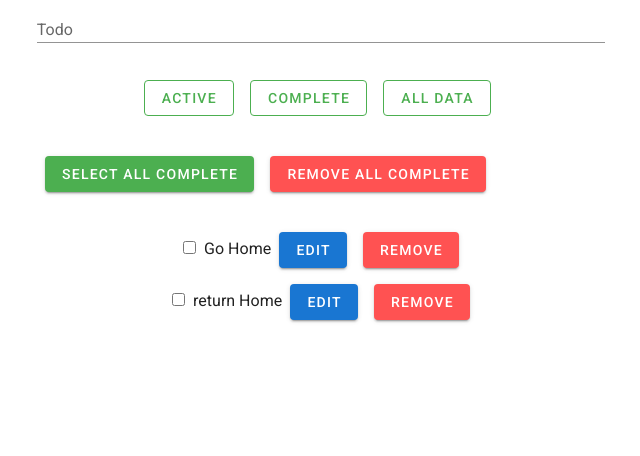
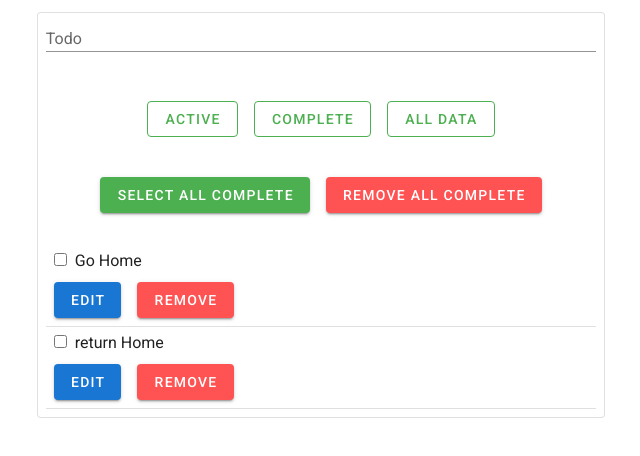
Before and after one commit to TawhidSajib/todo-app, a Vue app: page / in a window 1280 px wide. Shown: the top 456 px of the page, without its empty margins (319-959 px from the left). Built offline with nearby package versions, Linux system fonts and the light colour scheme.

Commit message:
code fixed

```diff
--- a/src/components/newTodo.vue
+++ b/src/components/newTodo.vue
@@ -1,52 +1,96 @@
 <template>
 <v-container>
-    <v-form>
+
     <v-row justify="center">
         <v-col
           cols="12"
           sm="6"
           md="6"
         >
-          <v-text-field
+        <v-card outlined class="pa-2">
+             <v-row>
+              <v-col cols="12" sm="12">
+                  <v-text-field
+
             dense
             label="Todo"
             v-model="todo"
             v-on:keyup.enter="submit"
+
+
           ></v-text-field>
+
+
+              </v-col>
+              <v-col cols="12" sm="12" class="text-center">
+                  <v-btn class="ma-2" outlined color="success" @click="filterTodo = 'active'" >Active</v-btn>
+    <v-btn class="ma-2" outlined color="success" @click="filterTodo = 'complete'" >Complete</v-btn>
+    <v-btn class="ma-2" outlined color="success" @click="filterTodo = 'allSelect'">All Data</v-btn>
+
+              </v-col>
+                  <v-col cols="12" sm="12" class="text-center">
+     <v-btn v-if="!isEditing" class="ma-2" color="success" @click="completeAllData">Select All Complete</v-btn>
+     <v-btn v-else class="ma-2" color="success" @click="unselectAllData">Unselected All Complete</v-btn>
+             <v-btn class="ma-2" color="error" @click="allDelete">Remove All Complete</v-btn>
+
+              </v-col>
+                    <v-col cols="12" sm="12">
+                        <div v-for="(todo,index) in  computedFilter" :key="index">
+                <input type="checkbox" value :checked="todo.complete"  v-on:change="completeTask(todo)" class="ma-2"/>
+                <span :class="{completed: todo.complete}">{{  todo.title }}</span>
+                <v-spacer></v-spacer>
+                <v-btn class="ma-2" color="primary" @click="edit(todo,index)">Edit</v-btn>
+                <v-btn class="ma-2" color="error" @click="remove(index)">Remove</v-btn>
+                <v-divider></v-divider>
+            </div>
+
+
+              </v-col>
+          </v-row>
+
+        </v-card>
+         <v-dialog v-model="dialog" transition="dialog-bottom-transition" max-width="500">
+           <v-card outlined class="pa-5">
+            <v-text-field
+
+            dense
+            label="Todo"
+            v-model="newTodo"
+            v-on:keyup.enter="updateData"
+
+
+          ></v-text-field>
+          <v-btn class="ma-2" color="error" @click="cancel">Cancel</v-btn>
+          <v-btn color="success" @click="updateData">Update</v-btn>
+           </v-card>
+         </v-dialog>
 
         </v-col>
 
 
 
     </v-row>
-    </v-form>
-    <v-row justify="center">
-        <v-col md="4" >
-    <v-btn class="ma-2" outlined color="success" @click="filterTodo = 'active'" >Active</v-btn>
-    <v-btn class="ma-2" outlined color="success" @click="filterTodo = 'complete'" >Complete</v-btn>
-    <v-btn class="ma-2" outlined color="success" @click="filterTodo = 'allSelect'">All Data</v-btn>
-        </v-col>
-    </v-row>
-    <br>
-    <v-row justify="center">
-        <v-col md="6">
-            <v-btn class="ma-2" color="success" @click="completeAllData">Select All Complete</v-btn>
-             <v-btn class="ma-2" color="error" @click="allDelete">Remove All Complete</v-btn>
-        </v-col>
-    </v-row>
-   <br>
-    <!-- <pre>
-        {{computedFilter}}
-        {{todos}}
-    </pre> -->
 
 
-            <div class="text-center" v-for="(todo,index) in  computedFilter" :key="index">
-                <input type="checkbox" value :checked="todo.complete"  v-on:change="completeTask(todo)" class="ma-2"/>
-                <span :class="{completed: todo.complete}">{{  todo.title }}</span>
-                <v-btn class="ma-2" color="primary" @click="edit(todo,index)">Edit</v-btn>
-                <v-btn class="ma-2" color="error" @click="remove(index)">Remove</v-btn>
-            </div>
+            <v-snackbar
+            right top
+          v-model="snackbar"
+          :color="snackbarcolor"
+
+          >
+          {{ snackbarText }}
+
+         <template v-slot:action="{ attrs }">
+        <v-btn
+          color="pink"
+          text
+          v-bind="attrs"
+          @click="snackbar = false"
+        >
+          Close
+        </v-btn>
+      </template>
+    </v-snackbar>
 
 </v-container>
 
@@ -59,7 +103,13 @@ export default {
      todos: [{title: 'Go Home',complete: false},{title: 'return Home',complete: false}],
      isEditing: false,
      selectIndex: '',
-     filterTodo: ''
+     filterTodo: '',
+      snackbar: false,
+      text: `Successfully done!`,
+      editTodo: '',
+      dialog: false,
+      snackbarText: '',
+      snackbarcolor: ''
     }
   },
  computed:{
@@ -92,7 +142,10 @@ export default {
  },
   methods: {
       submit(){
+
           if(this.todo && this.todo.trim() != ''){
+              this.snackbar = true
+              this.setSnackbar('success', 'Successfully added!')
               this.todos.push({
               title: this.todo,
               complete: false
@@ -104,28 +157,52 @@ export default {
       },
       remove(id){
           this.todos.splice(id,1)
+          this.snackbar = true
+          this.setSnackbar('error','Successfully removed')
       },
       edit(data,id){
-          this.isEditing = true
-          this.todo = data.title
+          this.dialog = true
+
+          this.newTodo = data.title
           this.selectIndex = id
       },
+      cancel(){
+      this.dialog = false
+      },
       updateData(){
-          this.isEditing = false
-          this.todos.splice(this.selectIndex,1,{title: this.todo,complete: false})
+          this.dialog = false
+          this.todos.splice(this.selectIndex,1,{title: this.newTodo,complete: false})
           this.todo = ''
+          this.snackbar = true
+          this.setSnackbar('success', 'Successfully updated!')
+
       },
       completeTask(data){
           data.complete = !data.complete
       },
         completeAllData(){
+            this.isEditing = true
           this.todos.forEach(todo=>{
               todo.complete = true
           })
       },
+      unselectAllData(){
+          this.isEditing = false
+          this.todos.forEach(todo=>{
+              todo.complete = false
+          })
+      },
       allDelete(){
           this.todos = this.todos.filter(todo=> todo.complete === false)
-      }
+          this.snackbar = true
+          this.setSnackbar('error','Succefully all removed')
+      },
+      setSnackbar(color,text){
+        this.snackbarcolor = color
+        this.snackbarText = text
+      },
+
+
 
   }
 }
```
